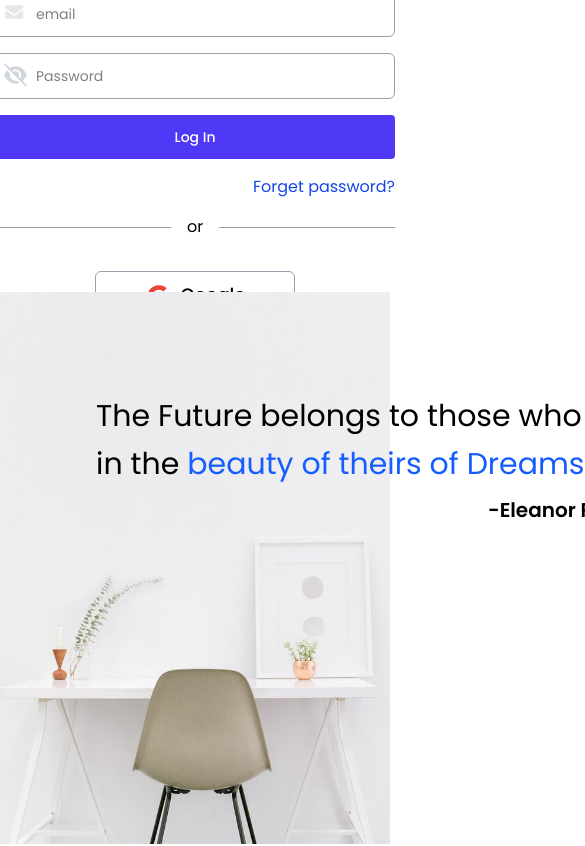
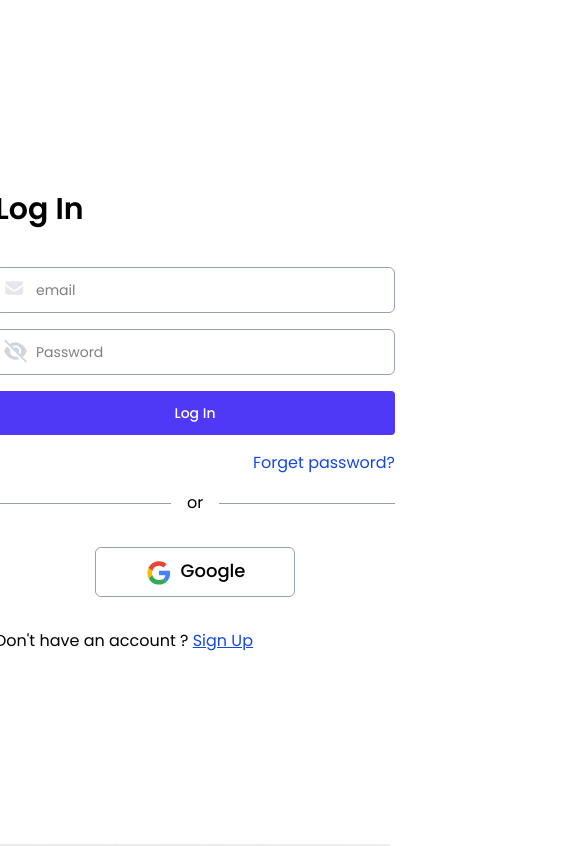
Before and after one commit to codeher-rahavi/Asset-Mangement, a React (Vite) app in the folder client/asset_management/: page /SignIn in a window 390 px wide. Shown: the top 846 px of the page, 585 px wide, since content can reach past the window. Built offline with nearby package versions, Linux system fonts and the light colour scheme.

Commit message:
changed UI of SignIN

```diff
--- a/client/asset_management/src/pages/SignIn/signIn.jsx
+++ b/client/asset_management/src/pages/SignIn/signIn.jsx
@@ -42,7 +42,7 @@ const SignIn = () => {
     return (
         <div className="grid grid-cols-1 lg:grid-cols-[600px_1fr] min-h-screen">
 
-            <div className="relative">
+            <div className="relative min-h-screen">
                 <form onSubmit={(e) => { handleLogin(e) }}>
                     <div className="absolute top-1/2 left-1/2 -translate-x-1/2 -translate-y-1/2 flex flex-col gap-4 w-[400px]">
                         <h3 className="text-3xl mb-6 font-semibold">Log In</h3>
@@ -79,12 +79,12 @@ const SignIn = () => {
                     </div>
                 </form>
             </div>
-            <div className="relative ">
-                <div className="absolute z-10  top-[100px]  text-2xl w-[610px] ml-24">
+            <div className="relative min-h-screen">
+                <div className="absolute  top-[100px]  lg:text-2xl lg:w-[610px] ml-24 z-10 text-sm w-[300px]">
                     <p className="text-3xl leading-12">The Future belongs to those who <span className="text-blue-600">believe</span> in the <span className="text-blue-600">beauty of theirs of Dreams..</span> </p>
-                    <p className="text-xl ml-98 mt-2 font-semibold"> -Eleanor Roosevelt</p>
+                    <p className="text-xl ml-50 lg:ml-98 mt-2 font-semibold"> -Eleanor Roosevelt</p>
                 </div>
-                <img src={signin} alt="signin" className="w-full h-full z-10 object-cover" />
+                <img src={signin} alt="signin" className="z-10 w-full h-full z-10 object-cover" />
             </div>
         </div>
     )
--- a/client/asset_management/src/pages/Signup/signUp.jsx
+++ b/client/asset_management/src/pages/Signup/signUp.jsx
@@ -117,10 +117,10 @@ const SignUp = () => {
 
     return (
         <Fragment>
-            <div className="grid grid-cols-1 lg:grid-cols-[1000px_1fr] min-h-screen">
+            <div className="grid grid-cols-1 lg:grid-cols-[900px_1fr]  min-h-screen">
                 <div className="relative min-h-screen">
-                    <div className="z-10 absolute top-[50px] left-[80px] w-[500px] p-5">
-                        <p className="text-3xl w-[550px] leading-13">
+                    <div className="z-10 absolute top-[50px] left-[80px] w-[500px] p-5 ">
+                        <p className=" text-2xl lg:text-3xl w-[300px] lg:w-[550px] leading-13">
                             The only way <span className="text-blue-500">to do great work</span> is to <span className="text-blue-500">love what you do</span>
                         </p>
                         <p className="ml-60 text-xl font-semibold">- Steve Jobs </p>
@@ -128,7 +128,7 @@ const SignUp = () => {
                     <img src={picup} className="w-full h-full z-10" alt="img" />
                 </div>
 
-                <div className="relative">
+                <div className="relative min-h-screen">
                     <div className="absolute left-1/2 top-1/2 -translate-x-1/2 -translate-y-1/2">
                         <form onSubmit={(e) => { handleSignUp(e) }}>
                             <div className="flex flex-col gap-3 h-[540px] w-[500px] p-10">
```
